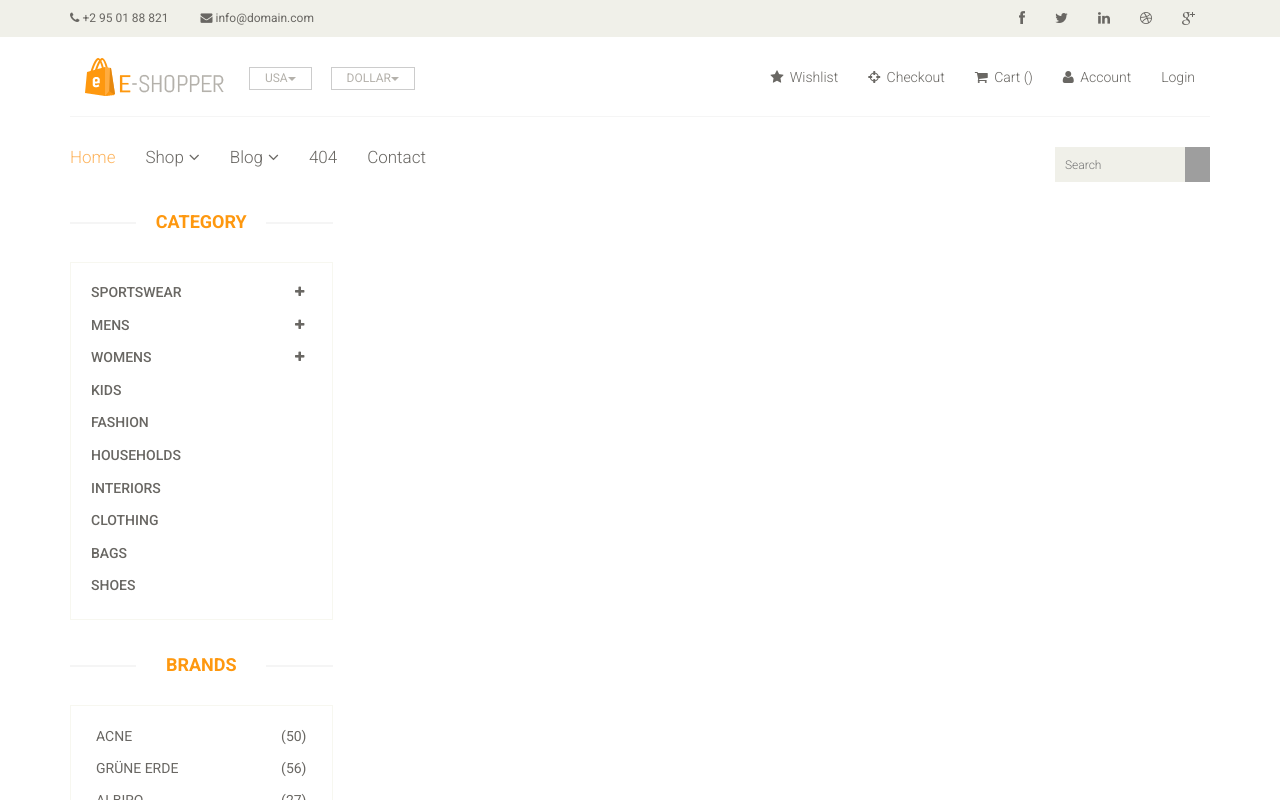
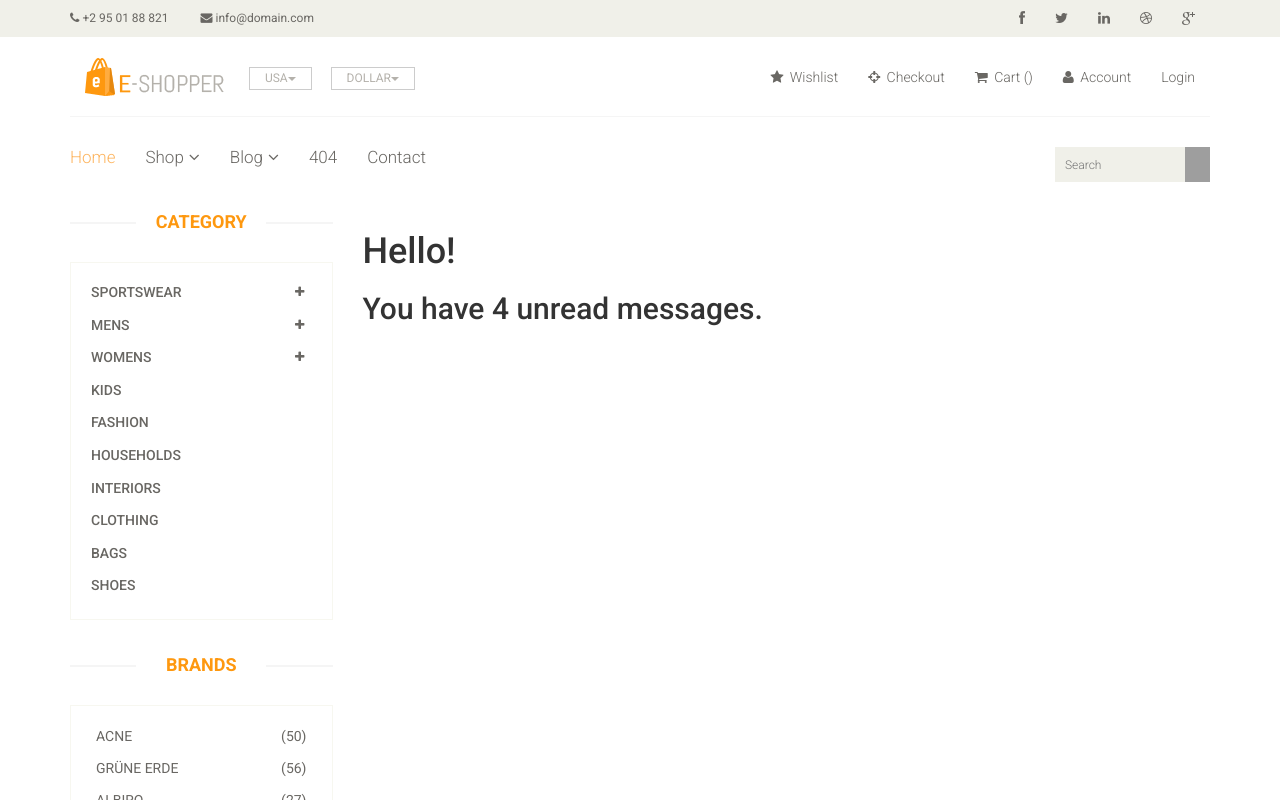
Before and after one commit to thanminhhy/my-react-app, a React (Vite) app: page /bai11_2 in a window 1280 px wide. Shown: the top 800 px of the page. Built offline with nearby package versions, Linux system fonts and the light colour scheme; grey boxes are pictures that could not be loaded.

Commit message:
Inline if with logical && operator

```diff
--- /dev/null
+++ b/src/components/bai11/MailBox.jsx
@@ -0,0 +1,11 @@
+function MailBox(props) {
+  const xx = props.xx;
+  return (
+    <div>
+      <h1>Hello!</h1>
+      {xx.length > 0 && <h2>You have {xx.length} unread messages.</h2>}
+    </div>
+  );
+}
+
+export default MailBox;
--- /dev/null
+++ b/src/components/bai11/Vdu2.jsx
@@ -0,0 +1,13 @@
+import MailBox from "./MailBox";
+
+function Vdu2() {
+  const arr = ["reactjs", "angular", "vue", "nest"];
+
+  return (
+    <div>
+      <MailBox xx={arr} />
+    </div>
+  );
+}
+
+export default Vdu2;
--- a/src/main.jsx
+++ b/src/main.jsx
@@ -13,6 +13,7 @@ import Home from "./components/Home.jsx";
 import Account from "./components/Account.jsx";
 import Login from "./components/Login.jsx";
 import Vdu1 from "./components/bai11/Vdu1.jsx";
+import Vdu2 from "./components/bai11/Vdu2.jsx";
 
 createRoot(document.getElementById("root")).render(
   <StrictMode>
@@ -24,6 +25,7 @@ createRoot(document.getElementById("root")).render(
           <Route path="/account" element={<Account />} />
           <Route path="/login" element={<Login />} />
           <Route path="/bai11_1" element={<Vdu1 />} />
+          <Route path="/bai11_2" element={<Vdu2 />} />
         </Routes>
       </App>
     </BrowserRouter>
```
